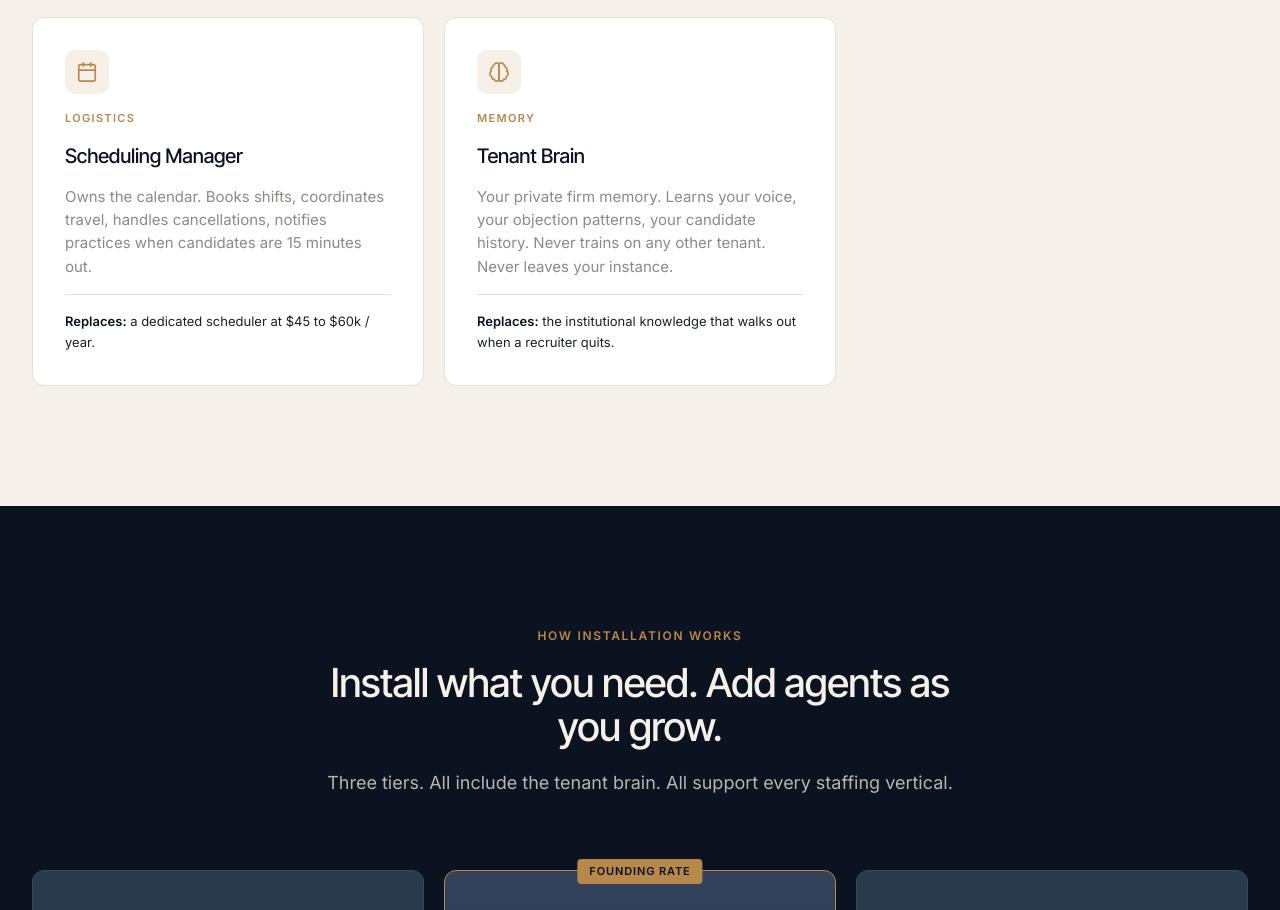
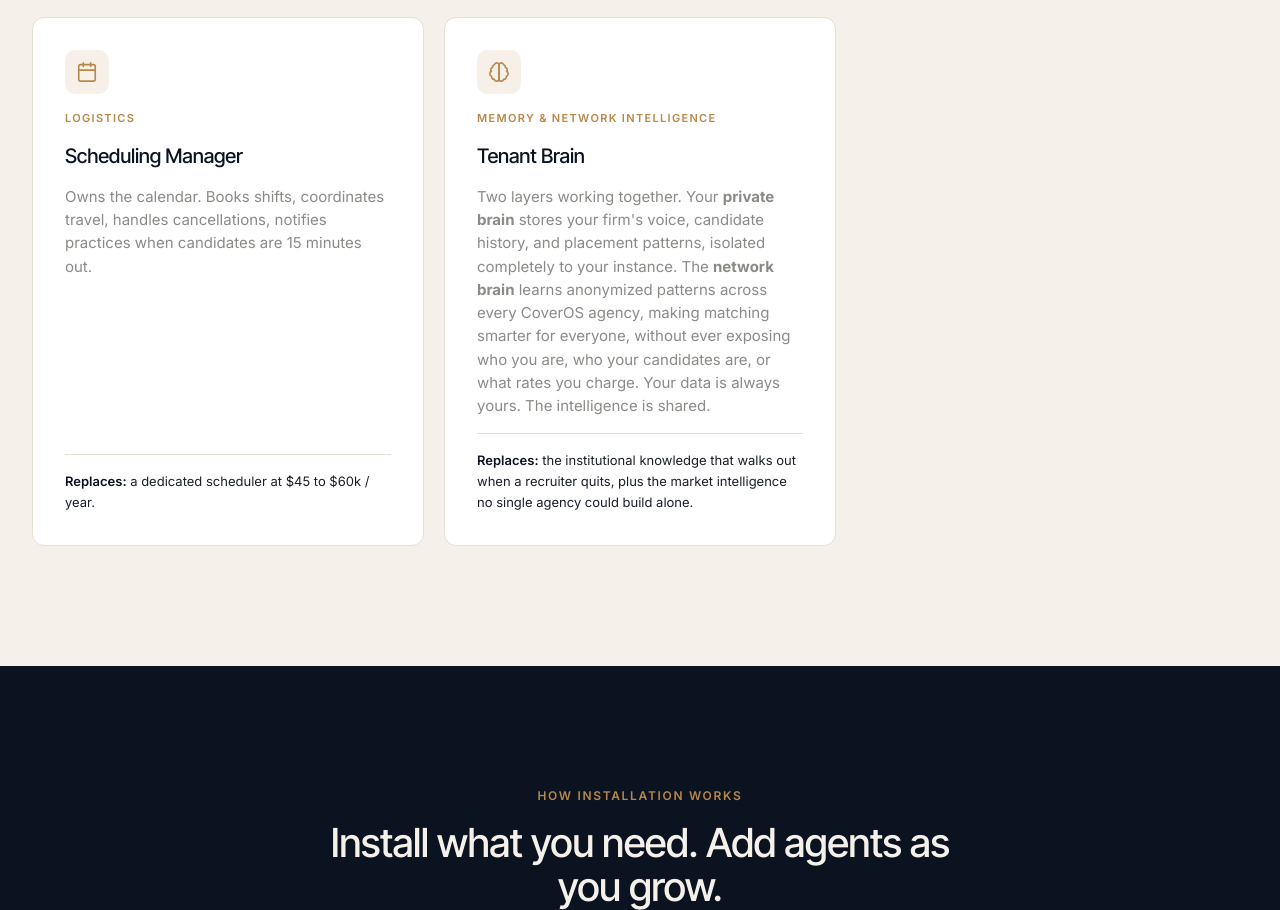
Before and after one commit to realjuliusblack/coveros-site, a plain HTML site: page index.html in a window 1280 px wide. Shown: the part 1767-2677 px from the top of the page. Drawn offline with Linux system fonts and the light colour scheme.

Commit message:
Update Tenant Brain card with network intelligence description

```diff
--- a/index.html
+++ b/index.html
@@ -895,10 +895,10 @@
         <div class="agent-icon">
           <svg width="22" height="22" viewBox="0 0 24 24" fill="none" stroke="currentColor" stroke-width="1.75" stroke-linecap="round" stroke-linejoin="round"><path d="M9.5 2A2.5 2.5 0 0 1 12 4.5v15a2.5 2.5 0 0 1-4.96.44 2.5 2.5 0 0 1-2.96-3.08 3 3 0 0 1-.34-5.58 2.5 2.5 0 0 1 1.32-4.24 2.5 2.5 0 0 1 1.98-3A2.5 2.5 0 0 1 9.5 2z"/><path d="M14.5 2a2.5 2.5 0 0 0-2.5 2.5v15a2.5 2.5 0 0 0 4.96.44 2.5 2.5 0 0 0 2.96-3.08 3 3 0 0 0 .34-5.58 2.5 2.5 0 0 0-1.32-4.24 2.5 2.5 0 0 0-1.98-3A2.5 2.5 0 0 0 14.5 2z"/></svg>
         </div>
-        <div class="agent-role">Memory</div>
+        <div class="agent-role">Memory &amp; Network Intelligence</div>
         <h3>Tenant Brain</h3>
-        <p>Your private firm memory. Learns your voice, your objection patterns, your candidate history. Never trains on any other tenant. Never leaves your instance.</p>
-        <div class="agent-replaces"><strong>Replaces:</strong> the institutional knowledge that walks out when a recruiter quits.</div>
+        <p>Two layers working together. Your <strong>private brain</strong> stores your firm's voice, candidate history, and placement patterns, isolated completely to your instance. The <strong>network brain</strong> learns anonymized patterns across every CoverOS agency, making matching smarter for everyone, without ever exposing who you are, who your candidates are, or what rates you charge. Your data is always yours. The intelligence is shared.</p>
+        <div class="agent-replaces"><strong>Replaces:</strong> the institutional knowledge that walks out when a recruiter quits, plus the market intelligence no single agency could build alone.</div>
       </div>
     </div>
   </div>
```
